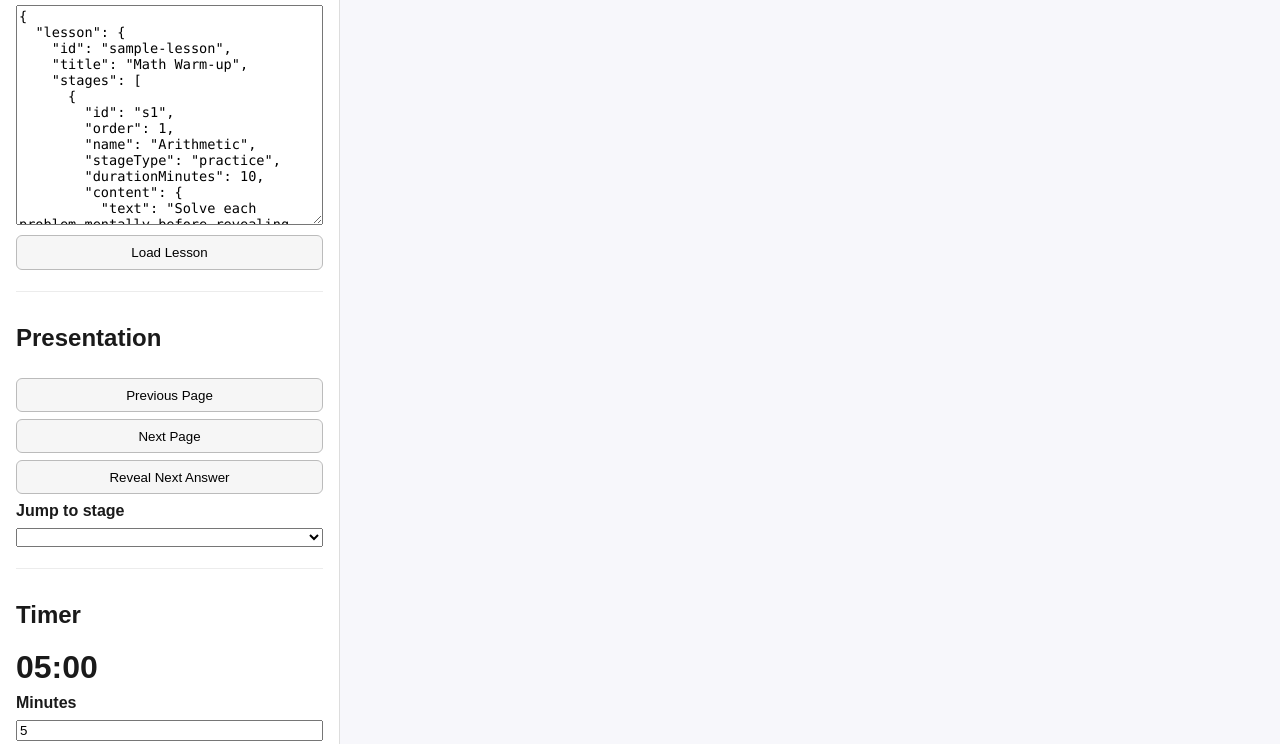
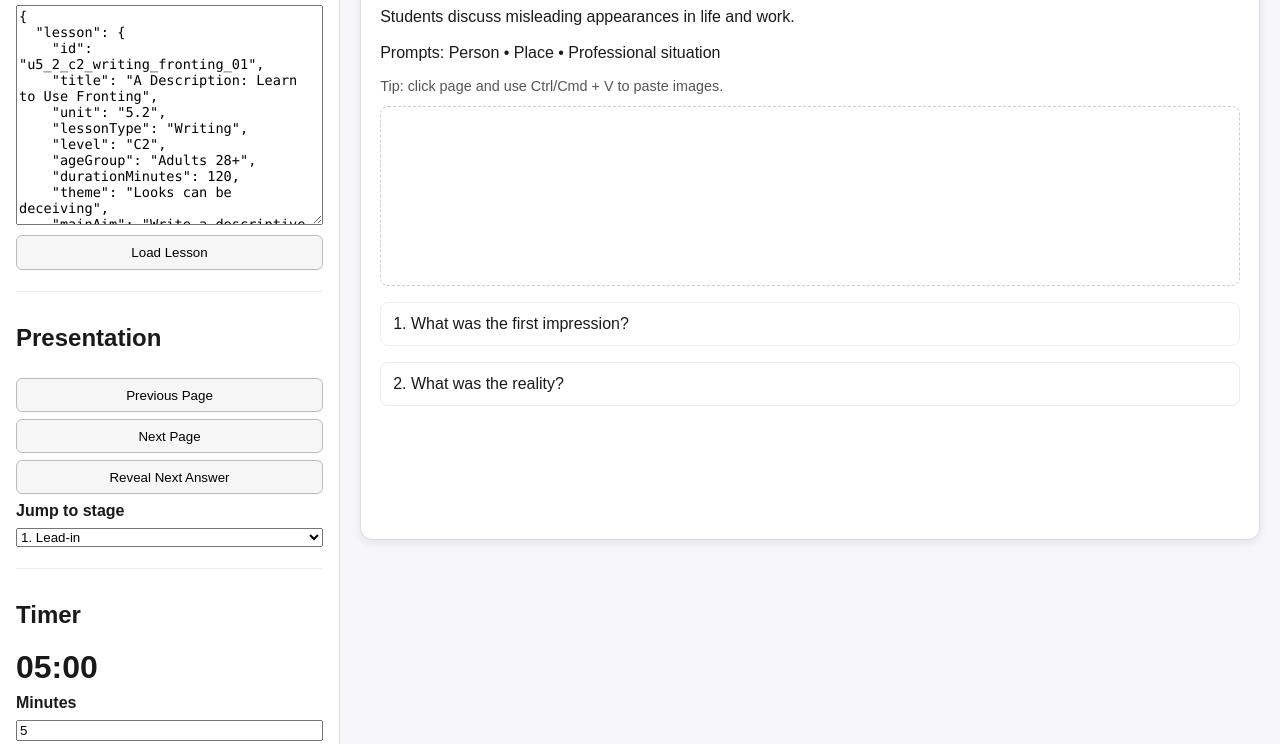
Before and after one commit to testergester/lessonPresenter, a plain HTML site: page index.html in a window 1280 px wide. Shown: the part 105-849 px from the top of the page. Drawn offline with Linux system fonts and the light colour scheme.

Commit message:
Fix JSON load null-stage crash and harden offline cache updates

```diff
--- a/main.js
+++ b/main.js
@@ -62,43 +62,141 @@
 
 const sampleLesson = {
   lesson: {
-    id: 'sample-lesson',
-    title: 'Math Warm-up',
+    id: 'u5_2_c2_writing_fronting_01',
+    title: 'A Description: Learn to Use Fronting',
+    unit: '5.2',
+    lessonType: 'Writing',
+    level: 'C2',
+    ageGroup: 'Adults 28+',
+    durationMinutes: 120,
+    theme: 'Looks can be deceiving',
+    mainAim: 'Write a descriptive text using controlled fronting.',
+    subsidiaryAims: ['Notice model organisation', 'Use fronting for effect'],
+    prerequisiteKnowledge: ['Punctuation marks'],
+    assumptions: ['Students can analyse literary effects at C2 level.'],
+    materials: [
+      {
+        id: 'sb_u5_2',
+        type: 'coursebook_page',
+        title: 'Student Book Unit 5.2',
+        source: 'uploaded image',
+        notes: 'Model text and practice'
+      }
+    ],
+    languageFocus: {
+      targetLanguage: 'Fronting for literary description',
+      functions: ['Foreground information'],
+      forms: ['Carefully, I moved closer.'],
+      pronunciation: ['Pause after fronted element when reading aloud.'],
+      punctuation: ['Comma after introductory participle clauses.']
+    },
+    writingTask: {
+      genre: 'Descriptive writing',
+      audience: 'Creative writing magazine',
+      prompt: 'Write on the theme looks can be deceiving.',
+      wordCount: { min: 220, max: 280 },
+      successCriteria: ['Clear reveal', 'Controlled fronting']
+    },
     stages: [
       {
-        id: 's1',
+        id: 'stage_01',
         order: 1,
-        name: 'Arithmetic',
-        stageType: 'practice',
-        durationMinutes: 10,
+        name: 'Lead-in',
+        stageType: 'warm_up',
+        durationMinutes: 8,
+        aim: 'Activate interest in the theme.',
+        interaction: 'S-S, WC',
+        procedure: ['Discuss examples where appearance is misleading.'],
+        instructions: ['Discuss in pairs and share one example.'],
         content: {
-          text: 'Solve each problem mentally before revealing answers.',
-          questions: ['12 + 15 = ?', '9 × 6 = ?'],
-          prompts: ['Discuss your strategy.']
+          text: 'Students discuss misleading appearances in life and work.',
+          questions: ['What was the first impression?', 'What was the reality?'],
+          items: [],
+          prompts: ['Person', 'Place', 'Professional situation'],
+          examples: ['An elegant hotel that was dirty and noisy.']
         },
         answers: {
+          type: 'open',
           items: [
-            { answer: '27', alternatives: [], notes: '' },
-            { answer: '54', alternatives: [], notes: '' }
+            {
+              questionId: 'lead_in_open',
+              answer: 'Any relevant example connected to misleading appearances is acceptable.',
+              alternatives: ['A polished presentation with no real substance.'],
+              notes: 'Aim is engagement and theme activation.'
+            }
           ]
+        },
+        teacherNotes: ['Keep this stage brisk and focused on theme.'],
+        anticipatedProblems: [
+          {
+            problem: 'Examples may be too general.',
+            solution: 'Prompt for first impression and hidden reality.'
           }
+        ],
+        boardPlan: ['LOOKS CAN BE DECEIVING', 'first impression -> reality'],
+        timingNotes: ['Spend no more than 2 minutes on class feedback.']
       },
       {
-        id: 's2',
+        id: 'stage_02',
         order: 2,
-        name: 'Word Problems',
-        stageType: 'application',
-        durationMinutes: 15,
+        name: 'Language Focus: Fronting',
+        stageType: 'language_analysis',
+        durationMinutes: 12,
+        aim: 'Clarify fronting forms and punctuation.',
+        interaction: 'WC',
+        procedure: ['Elicit fronting examples and board key patterns.'],
+        instructions: ['Look at sentence openings and discuss effect.'],
         content: {
-          text: 'Read each scenario and model with equations.',
-          questions: ['A train has 38 passengers...'],
-          prompts: ['What operation is needed first?']
+          text: 'Teacher clarifies fronting patterns used in literary description.',
+          questions: ['Does fronting change meaning or focus?', 'In "Only then did I understand", is inversion needed?'],
+          items: [],
+          prompts: [],
+          examples: ['Only then did I understand the truth.']
         },
         answers: {
-          items: [{ answer: 'Subtract then add.', alternatives: [], notes: 'Accept equivalent reasoning.' }]
-        }
+          type: 'ccq',
+          items: [
+            {
+              questionId: 'lf_q1',
+              answer: 'Fronting changes focus, not basic meaning.',
+              alternatives: [],
+              notes: 'CCQ 1.'
+            },
+            {
+              questionId: 'lf_q2',
+              answer: 'Inversion is required after limiting/negative expressions.',
+              alternatives: [],
+              notes: 'CCQ 2.'
             }
           ]
+        },
+        teacherNotes: ['Stress selective use of fronting.'],
+        anticipatedProblems: [
+          {
+            problem: 'Students may overuse fronting.',
+            solution: 'Remind students effect depends on control and variation.'
+          }
+        ],
+        boardPlan: ['Fronting = change of focus', 'negative fronting + inversion'],
+        timingNotes: ['Keep explanation concise and writing-focused.']
+      }
+    ],
+    assessment: {
+      criteria: ['Clear contrast between appearance and reality.'],
+      peerChecklist: ['Is the first impression clear?'],
+      teacherFeedbackFocus: ['Controlled use of fronting.']
+    },
+    homework: {
+      assigned: true,
+      task: 'Produce a clean final draft and highlight fronted structures.',
+      instructions: ['Rewrite neatly or type it.', 'Highlight each example of fronting.']
+    },
+    metadata: {
+      author: 'OpenAI',
+      createdAt: '2026-03-09',
+      updatedAt: '2026-03-09',
+      version: '1.0'
+    }
   }
 };
 
@@ -433,6 +531,9 @@
 }
 
 function buildPages() {
+  if (!teacherStage || !audienceStage) {
+    throw new Error('Delivery workspace is missing stage containers (#teacherStage / #audienceStage). Please refresh to load the latest app shell.');
+  }
   teacherStage.innerHTML = '';
   audienceStage.innerHTML = '';
   pageCanvases = [];
@@ -462,6 +563,7 @@
 }
 
 function buildStageJumpOptions() {
+  if (!stageJump) return;
   stageJump.innerHTML = '';
   lesson.pages.forEach((page, index) => {
     const option = document.createElement('option');
@@ -473,6 +575,7 @@
 }
 
 function showPage(index) {
+  if (!teacherStage || !audienceStage) return;
   const teacherPages = [...teacherStage.querySelectorAll('.page')];
   const audiencePages = [...audienceStage.querySelectorAll('.page')];
   teacherPages.forEach((pageItem, i) => {
@@ -486,7 +589,7 @@
     canvas.classList.toggle('active', i === index && annotatorEnabled);
   });
 
-  stageJump.value = String(index);
+  if (stageJump) stageJump.value = String(index);
   setStatus(`Stage ${index + 1}/${lesson.pages.length} • ${lesson.pages[index].title || ''}`);
 }
 
@@ -723,11 +826,13 @@
   }
 });
 
+if (stageJump) {
   stageJump.addEventListener('change', () => {
     currentPageIndex = Number(stageJump.value);
     showPage(currentPageIndex);
     persistSnapshot();
   });
+}
 
 revealAnswerBtn.addEventListener('click', revealNextAnswer);
 
```
Also changed, not shown: service-worker.js (+18 -2 lines). Lines whose indentation alone changed are shown as unchanged.
